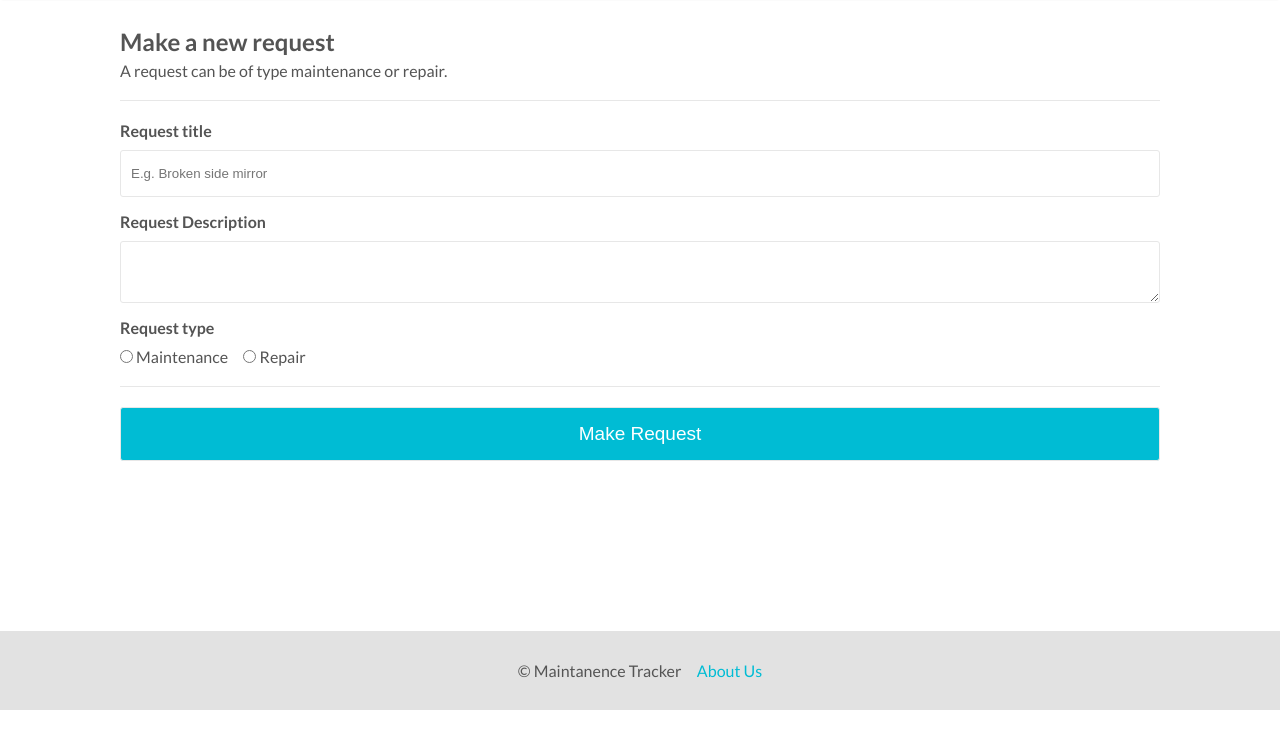
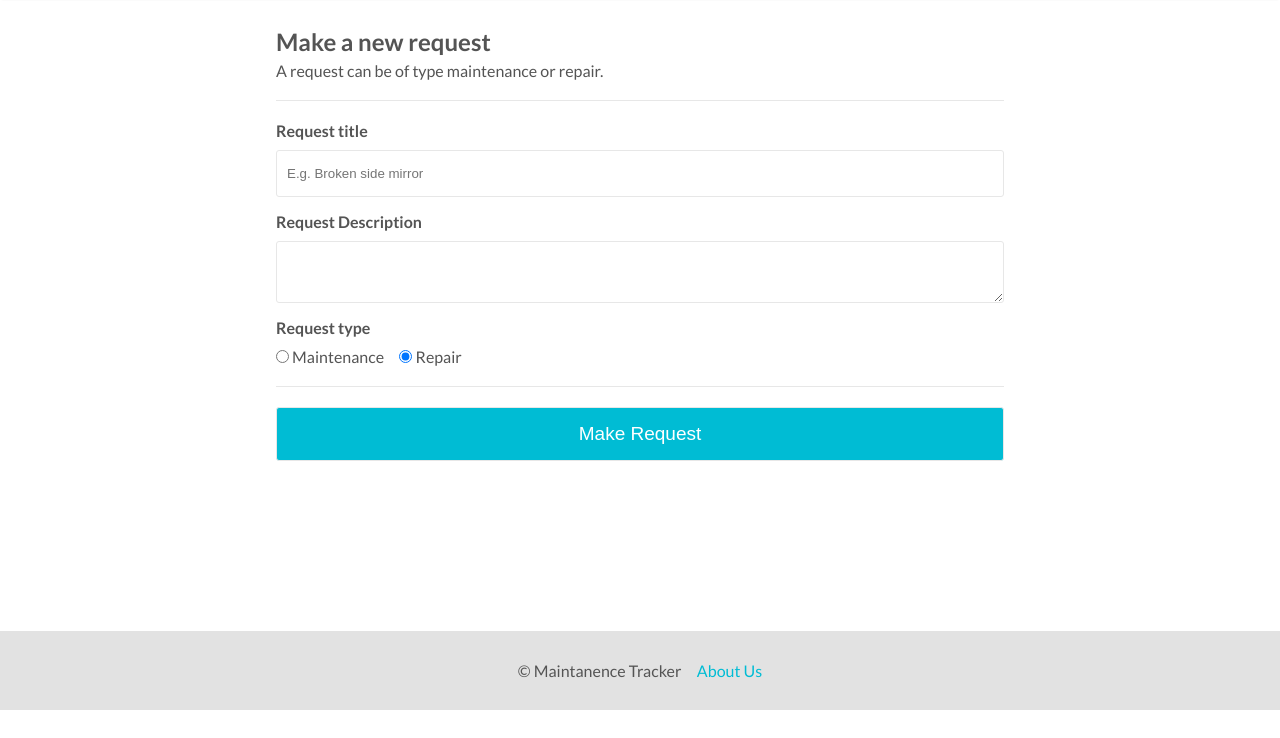
Before and after one commit to megame24/Maintenance-Tracker, a plain HTML site: page UI/views/make-request.html in a window 1280 px wide. Shown: the part 62-800 px from the top of the page. Drawn offline with nearby package versions, Linux system fonts and the light colour scheme.

Commit message:
[Feature #157428729] style non-mobile version of make request page and update markup

```diff
--- a/UI/css/styles.css
+++ b/UI/css/styles.css
@@ -444,3 +444,16 @@ footer p {
 .make-request .form-input {
   width: 100%;
 }
+
+@media only screen and (min-width: 62em) {
+  .make-request {
+    width: 80%;
+    margin: 0 auto;
+  }
+}
+
+@media only screen and (min-width: 62em) {
+  .make-request {
+    width: 70%;
+  }
+}
--- a/UI/views/make-request.html
+++ b/UI/views/make-request.html
@@ -80,14 +80,14 @@
                 <hr />
                 <form>
                     <label for="title">Request title</label>
-                    <input class="form-input" type="text" name="title" placeholder="E.g. Broken side mirror">
+                    <input class="form-input" type="text" name="title" placeholder="E.g. Broken side mirror" required>
                     <label for="description">Request Description</label>
                     <textarea class="form-input" type="text" name="description"></textarea>
                     <label for="type">Request type</label>
                     <span>
-                        <input type="radio" name="type"> Maintenance</span> &nbsp; &nbsp;
+                        <input type="radio" name="type" value="maintenance"> Maintenance</span> &nbsp; &nbsp;
                     <span>
-                        <input type="radio" name="type"> Repair</span>
+                        <input type="radio" name="type" checked value="repair"> Repair</span>
                         <hr />
                     <input type="submit" value="Make Request" class="form-input btn btn-primary">
                 </form>
```
